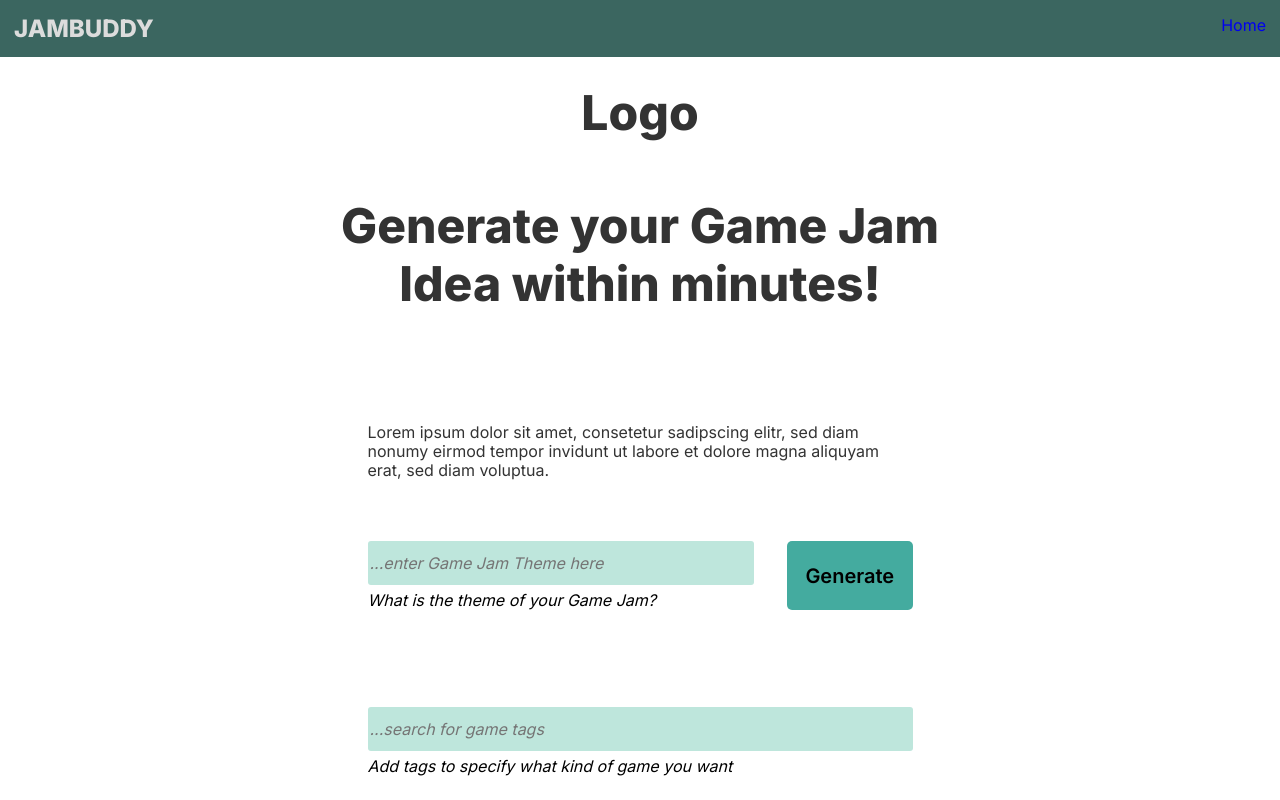
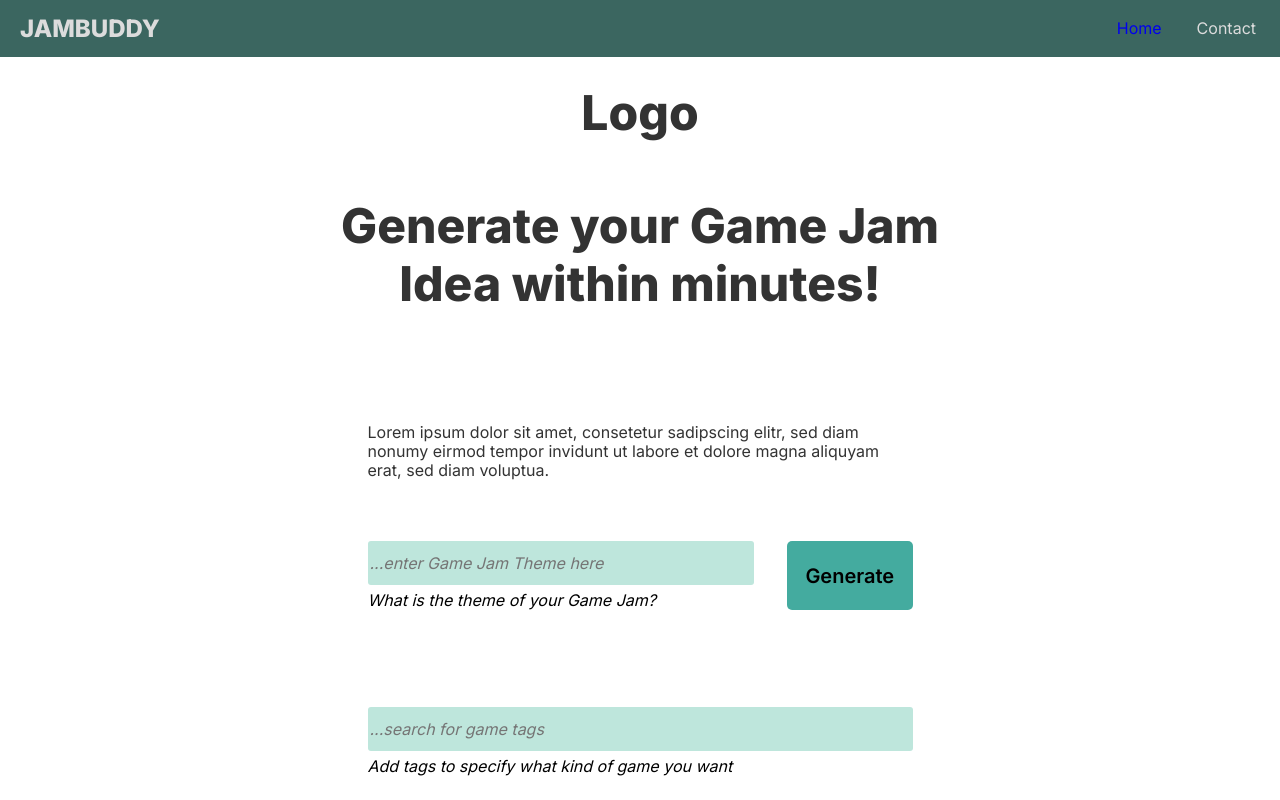
Before and after one commit to peterhnm/webtec-frontend, a SvelteKit app: page / in a window 1280 px wide. Shown: the top 800 px of the page. Built offline with nearby package versions, Linux system fonts and the light colour scheme; no server answers.

Commit message:
fix: add contact to header

```diff
--- a/src/routes/Header.svelte
+++ b/src/routes/Header.svelte
@@ -9,6 +9,9 @@
         <ul>
             <li aria-current={$page.url.pathname === "/" ? "page" : undefined}>
                 <a href="/">Home</a>
+            </li>
+            <li>
+                <p>Contact</p>
             </li>
         </ul>
     </nav>
@@ -28,7 +31,7 @@
     header p {
         justify-self: start;
 
-        margin: 0 0 0 14px;
+        margin: 0 0 0 20px;
         padding: 0;
 
         font-family: "Inter", sans-serif;
@@ -41,9 +44,8 @@
     }
 
     header nav {
-        justify-self: end;
-
-        margin: 0 14px 0 0;
+        width: 100%;
+        margin: auto 0;
 
         font-family: "Inter", sans-serif;
         font-style: normal;
@@ -55,7 +57,29 @@
     }
 
     ul {
+        display: flex;
+        place-content: center end;
+        margin: 0 24px;
+        padding: 0;
         list-style: none;
+    }
+
+    li:not(:last-child) {
+        float: left;
+        margin-right: 35px;
+    }
+
+    li p {
+        margin: 0;
+
+        font-family: "Inter", sans-serif;
+        font-style: normal;
+        font-weight: 400;
+        font-size: 16px;
+        line-height: 19px;
+
+        color: #dcdcdc;
+        cursor: not-allowed;
     }
 
     a {
```
